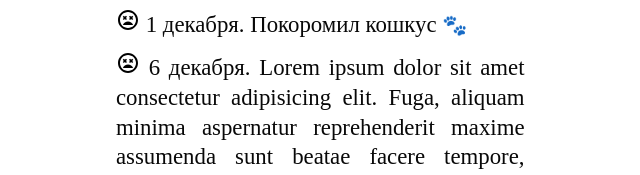
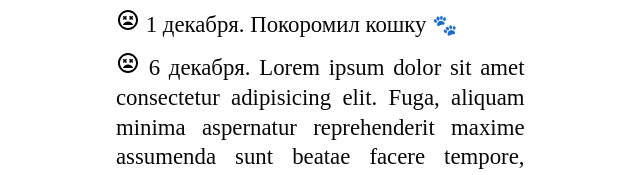
Before and after one commit to redden8181/visitka, a plain HTML site: page index.html in a window 1280 px wide. Shown: the part 1071-1246 px from the top of the page, 34-674 px from the left. Drawn offline with Linux system fonts and the light colour scheme.

Commit message:
new-branch

```diff
--- a/index.html
+++ b/index.html
@@ -41,7 +41,7 @@
       <ul class="list">
         <li class="list__text"> 20 ноября. Приступил к изучению HTML</li>
         <li class="list__text"> 25 ноября. Изучил редактирование текста</li>
-        <li class="list__text"> 1 декабря. Покоромил кошкуc <button class="lapki" href="#">&#128062;</button> </li>
+        <li class="list__text"> 1 декабря. Покоромил кошку <button class="lapki" href="#">&#128062;</button> </li>
         <li class="list__text"> 6 декабря. Lorem ipsum dolor sit amet consectetur adipisicing elit. Fuga, aliquam minima
           aspernatur reprehenderit maxime assumenda sunt beatae facere tempore, perferendis dolorum hic libero sed rerum
           veritatis harum quidem totam accusantium!</li>
```
